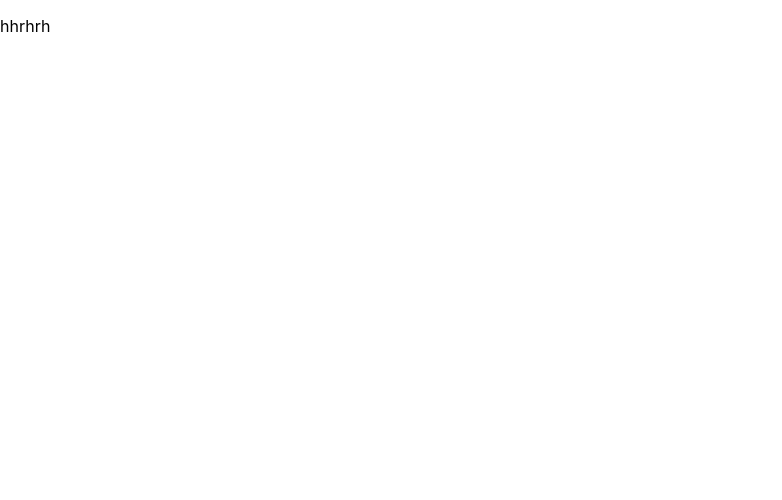
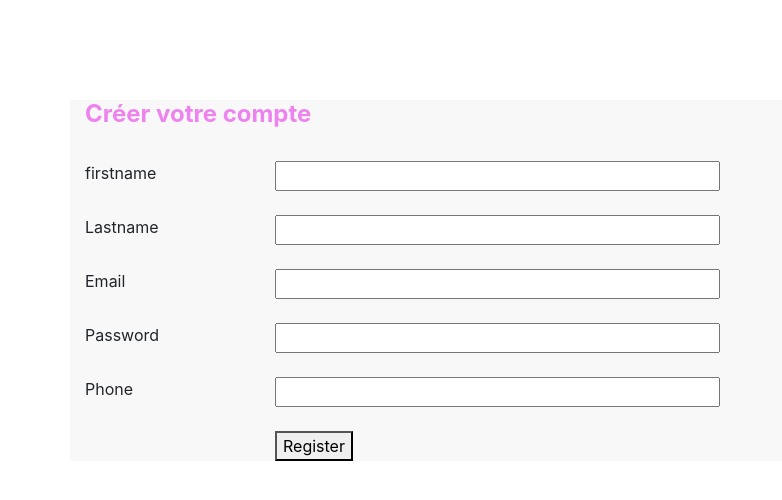
Before and after one commit to sami-lazreg/front-back, a React (Create React App) app in the folder front/: page / in a window 1280 px wide. Shown: the top 500 px of the page, without its empty margins (0-782 px from the left). Built offline with nearby package versions, Linux system fonts and the light colour scheme.

Commit message:
login-register page install bootstrap

```diff
--- a/front/package.json
+++ b/front/package.json
@@ -8,7 +8,9 @@
     "@testing-library/react": "^11.2.2",
     "@testing-library/user-event": "^12.5.0",
     "axios": "^0.21.0",
+    "bootstrap": "^4.5.3",
     "react": "^17.0.1",
+    "react-bootstrap": "^1.4.0",
     "react-dom": "^17.0.1",
     "react-redux": "^7.2.2",
     "react-router-dom": "^5.2.0",
--- a/front/src/App.css
+++ b/front/src/App.css
@@ -1,38 +1,5 @@
-.App {
-  text-align: center;
+/*register*/
+.register{
+  margin-top:100px;
+  background-color:rgba(220,220,220,0.2)
 }
-
-.App-logo {
-  height: 40vmin;
-  pointer-events: none;
-}
-
-@media (prefers-reduced-motion: no-preference) {
-  .App-logo {
-    animation: App-logo-spin infinite 20s linear;
-  }
-}
-
-.App-header {
-  background-color: #282c34;
-  min-height: 100vh;
-  display: flex;
-  flex-direction: column;
-  align-items: center;
-  justify-content: center;
-  font-size: calc(10px + 2vmin);
-  color: white;
-}
-
-.App-link {
-  color: #61dafb;
-}
-
-@keyframes App-logo-spin {
-  from {
-    transform: rotate(0deg);
-  }
-  to {
-    transform: rotate(360deg);
-  }
-}
--- a/front/src/App.js
+++ b/front/src/App.js
@@ -1,8 +1,10 @@
+import Register from './Register'
 
+import './App.css'
 function App() {
   return (
     <div className="App">
-     <p>hhrhrh</p>
+     <Register/>
     </div>
   );
 }
--- /dev/null
+++ b/front/src/Register.js
@@ -0,0 +1,50 @@
+import React from 'react';
+import {useState} from 'react'
+
+export default function Register() {
+    const [info,setInfo]=useState({
+        Firstname:"",
+        Lastname:"",
+        Email:"",
+        Password:" ",
+        Phone:" "
+    })
+    const handle=(e)=>{
+        setInfo({...info,[e.target.name]:e.target.value})
+    }
+    return (
+        <div className='container register'>
+            <form>
+            <div className='row my-4'>
+            <div className="col-md-3" ><h4 style={{fontWeight:'bold',color:'violet'}}>Créer votre compte</h4></div>
+            </div>
+            <div className='row my-4'>
+            <div className="col-md-2 ">firstname</div>
+            <div className='col-md-5 col-xs-9'><input type ="text" name="Firstname" style={{width:'100%'}} onChange={handle}></input></div>
+            </div>
+            < div className='row my-4'>
+            <div className="col-md-2">Lastname</div>
+            <div className='col-md-5 col-xs-9'><input type ="text" name="Lastname" style={{width:'100%'}} onChange={handle} ></input></div>
+            </div>
+            < div className='row my-4'>
+            <div className="col-md-2">Email</div>
+            <div className='col-md-5 col-xs-9'><input type ="text" name="Email" style={{width:'100%'}} onChange={handle}></input></div>
+            </div>
+            < div className='row my-4'>
+            <div className="col-md-2">Password</div>
+            <div className='col-md-5 col-xs-9'><input type ="text" name="Password" style={{width:'100%'}} onChange={handle}></input></div>
+            </div>
+            < div className='row my-4'>
+            <div className="col-md-2">Phone</div>
+            <div className='col-md-5 col-xs-9'><input type ="text" name="Phone" style={{width:'100%'}} onChange={handle}></input></div>
+            </div>
+            <div>
+            <div className='row my-4'>
+             <div className='col-md-2'></div>
+             <div className='col-md-5'> <button type='submit' style={{margin:"auto"}}>Register</button></div>
+            </div>
+           </div>
+            </form>
+        </div>
+    )
+}
--- a/front/src/index.js
+++ b/front/src/index.js
@@ -3,6 +3,7 @@ import ReactDOM from 'react-dom';
 import './index.css';
 import App from './App';
 import reportWebVitals from './reportWebVitals';
+import 'bootstrap/dist/css/bootstrap.min.css'
 
 ReactDOM.render(
   <React.StrictMode>
```
Also changed, not shown: front/Login.js (added, +30 -0 lines), 2 other files (tests, documents, lock files or other folders).
